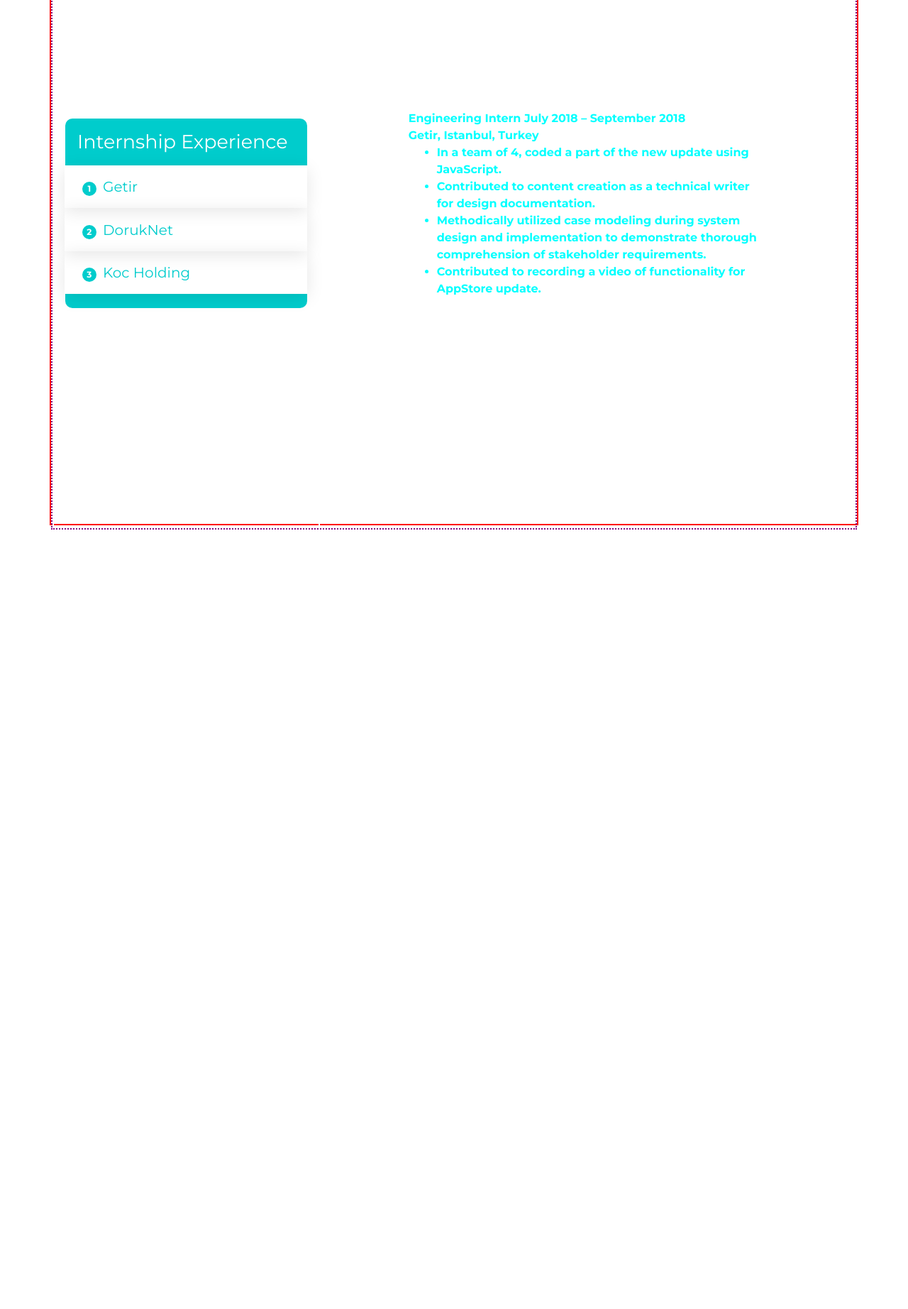
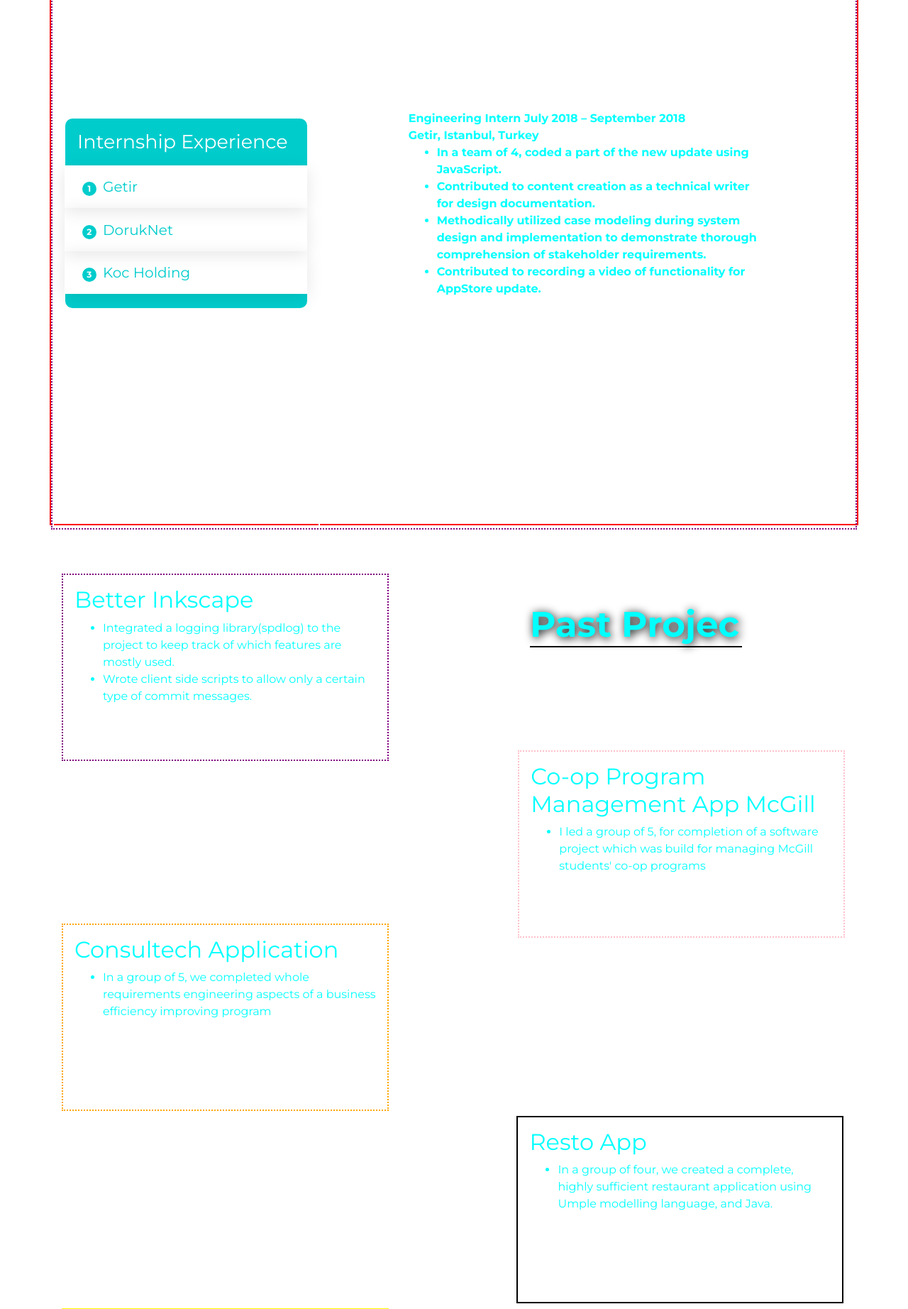
Before and after one commit to batincanbalkan/personalwebsite, a PHP site: page / in a window 1280 px wide. Shown: the part 1760-3604 px from the top of the page at 71% size. Before the commit the page ends 2506 px from the top, so only its background shows below. Run offline with PHP 8.4, Linux system fonts and the light colour scheme; some libraries are stand-ins or nearby versions.

Commit message:
coded a raw, unfinished version of past projects

```diff
--- a/index.html
+++ b/index.html
@@ -143,6 +143,43 @@
 <!-- End Work Experience Section -->
 <!-- Start Projects Section-->
 <div id="projects" class="offset">
+	<div class="container con3" id="con3">
+		<div class="row row3">
+			<div class="col-md-5 row3col1">
+				<h2>Better Inkscape</h2>
+				<ul>
+				<li>Integrated a logging library(spdlog) to the project to keep track of which features are mostly used. </li>
+				<li>Wrote client side scripts to allow only a certain  type of commit messages.</li>
+			</ul>
+			</div>
+			<div id="headerofpastprojects">
+				<a class="typewrite" id="headaboutme" data-period="2000" data-type='["Past Projects"]'>
+					<span class="wrap"></span>
+				  </a>
+			</div>
+			<div class="col-md-5 row3col2">
+				<h2>Consultech Application</h2>
+				<ul>
+					<li>In a group of 5, we completed whole requirements engineering aspects of a business efficiency improving program</li>
+				</ul>
+			</div>
+			<div class="col-md-5 row3col3">
+				<h2>Co-op Program Management App McGill</h2>
+				<ul>
+					<li>I led a group of 5, for completion of a software project which was build for managing McGill students' co-op programs</li>
+				</ul>
+			</div>
+			<div class="col-md-5 row3col4">
+				<h2>Resto App</h2>
+				<ul>
+				<li>In a group of four, we created a complete, highly sufficient restaurant application using Umple modelling language, and Java.</li>
+				</ul>
+			</div>
+			<div class="col-md-5 row3col5">
+
+			</div>
+		</div>
+	</div>
 </div>
 
 
--- a/style.css
+++ b/style.css
@@ -119,7 +119,7 @@
       margin-top: 100%;
     }
 }
-#col1, #col2 {
+#col1, #col2, #col3 {
     border: 2px solid black!important;
     height: 100vh;
 }
@@ -422,3 +422,38 @@
   font-weight: bold;
 }
 /*end of job experience box */
+.row3 {
+    height: 172vh;
+    border: 2px solid white;
+}
+.row3col1 {
+    border: 2px dotted purple;
+    height: 33vh;
+    margin-top: 6%;
+}
+.row3col2 {
+    border: 2px dotted orange;
+    height: 33vh;
+    margin-top: 20%;
+    margin-left: 0%;
+}
+.row3col3 {
+    border: 2px dotted pink;
+    height: 33vh;
+    margin-left: 16.5%;
+    margin-top: -2%;
+}
+#headerofpastprojects {
+    margin-top: 9%;
+    margin-left: 18%;
+}
+.row3col4 {
+    margin-left: 58%;
+    height: 33vh;
+    border: 2px double black;
+}
+.row3col5 {
+    margin-left: 0%;
+    height: 33vh;
+    border: 2px double yellow;
+}
```
